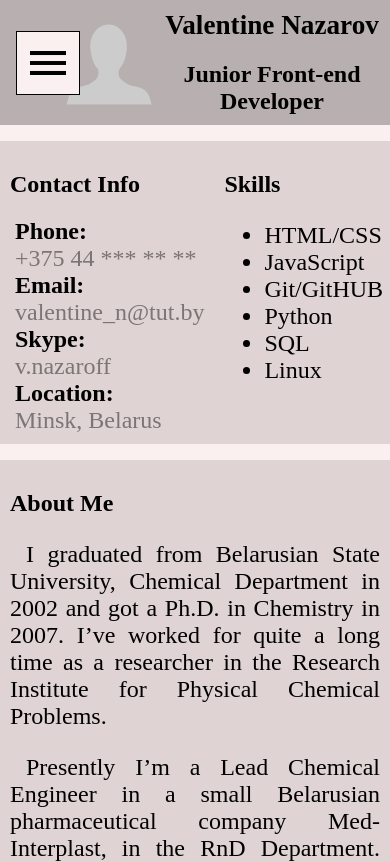
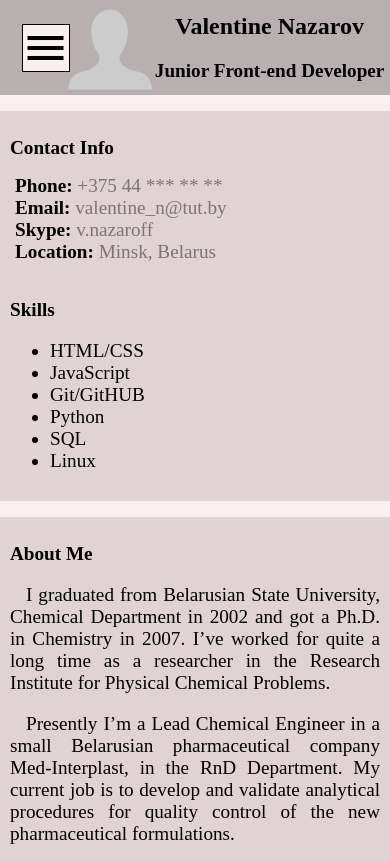
Before and after one commit to valentine909/rsschool-cv, a plain HTML site: page index.html in a window 390 px wide. Shown: the top 862 px of the page. Drawn offline with nearby package versions, Linux system fonts and the light colour scheme.

Commit message:
feat: make even more adaptive

```diff
--- a/css/style.css
+++ b/css/style.css
@@ -125,7 +125,7 @@ main {
     justify-content: center;
 }
 .material-icons {
-    font-size: 48px !important;
+    font-size: 4rem !important;
 }
 .menu {
     position: absolute;
@@ -159,13 +159,20 @@ main {
 
 @media only screen and (max-width: 700px){
     body, h2, h4, .menu a {
-        font-size: 1.5rem;
+        font-size: 1.2rem;
     }
     h1 {
-        font-size: 1.7rem;
+        font-size: 1.5rem;
     }
     .code {
         font-size: 0.8rem;
+    }
+    .hamburger {
+        width: 3rem;
+        height: 3rem;
+    }
+    .material-icons {
+        font-size: 3rem !important;
     }
     .my-photo {
         max-height:90px;
@@ -179,10 +186,8 @@ main {
     }
     .column-one {
         margin: 1rem 0 1rem;
-    }
-    .column-one {
         display: flex;
-        justify-content: space-around;
+        flex-direction: column;
     }
     .footer {
         padding: 1rem;
--- a/index.html
+++ b/index.html
@@ -56,19 +56,19 @@
             <h2 class="info-sub-title" id="contact-info">Contact Info</h2>
             <ul class="info-block-contacts-list">
                 <li>
-                    <b>Phone:</b><br>
+                    <b>Phone:</b>
                     <a class="link" href="tel:37544*******">+375 44 *** ** **</a>
                 </li>
                 <li>
-                    <b>Email:</b><br>
+                    <b>Email:</b>
                     <a class="link" href="mailto:valentine_n@tut.by">valentine_n@tut.by</a>
                 </li>
                 <li>
-                    <b>Skype:</b><br>
+                    <b>Skype:</b>
                     <a class="link" href="skype:v.nazaroff">v.nazaroff</a>
                 </li>
                 <li>
-                    <b>Location:</b><br>
+                    <b>Location:</b>
                     <a class="link"
                        href="https://www.google.com/maps/place/Minsk/@53.8843138,27.3131922,10z/">Minsk, Belarus
                     </a>
```
